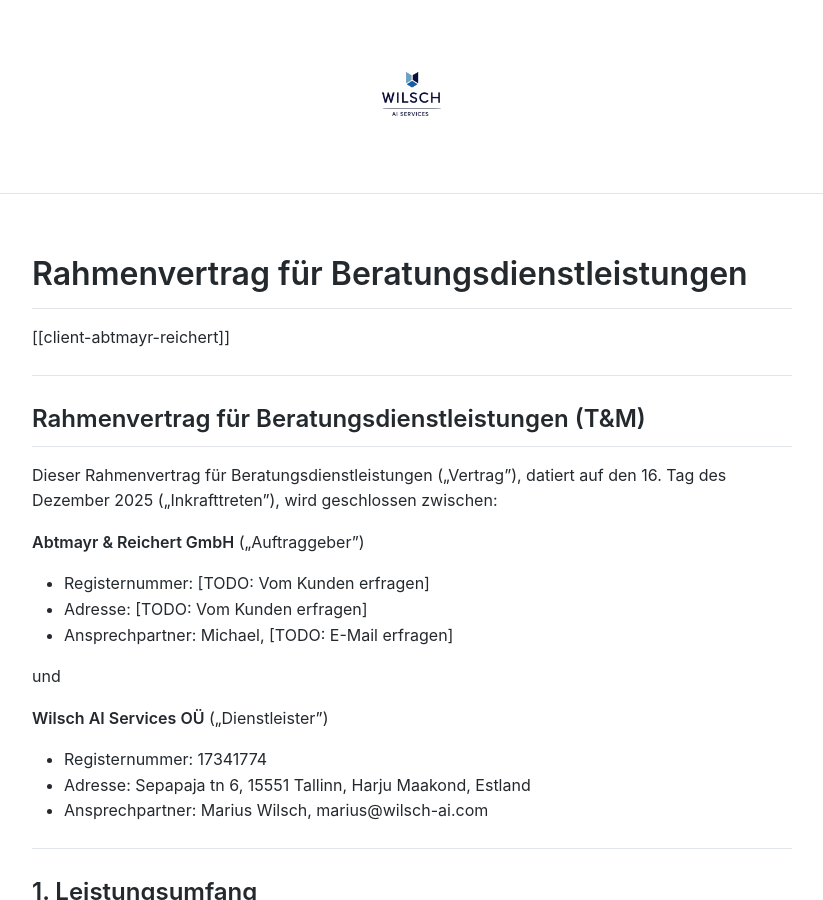
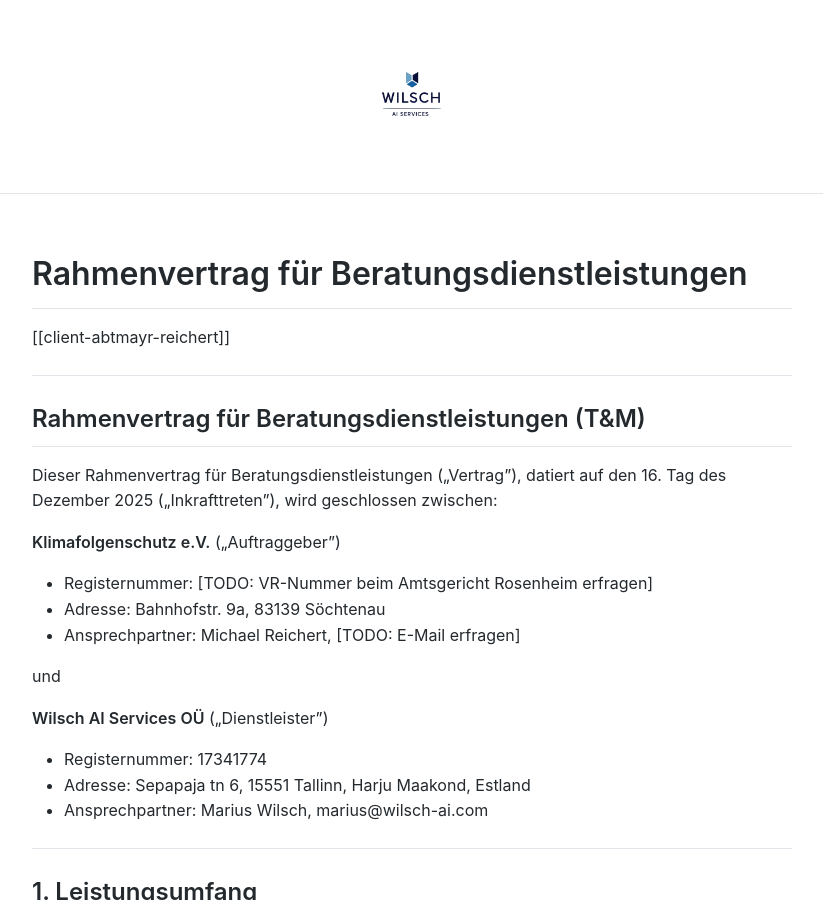
Before and after one commit to MariusWilsch/public-wilsch-ai-pages, a Jekyll site: the page built from project/abtmayr-reichert/rahmenvertrag-tm-2025-12-16.md, in a window 1280 px wide and 900 px high. Shown: the whole window, without its empty margins (228-1051 px from the left). Built offline with Jekyll 4.4.1, drawn with Linux system fonts in a browser that asks for light colours; our own code applies the rules of GitHub Pages for plain Markdown files.

Commit message:
Sync from hippocampus 2025-12-19

```diff
--- a/project/abtmayr-reichert/rahmenvertrag-tm-2025-12-16.md
+++ b/project/abtmayr-reichert/rahmenvertrag-tm-2025-12-16.md
@@ -11,10 +11,10 @@ publish: true
 
 Dieser Rahmenvertrag für Beratungsdienstleistungen („Vertrag"), datiert auf den 16. Tag des Dezember 2025 („Inkrafttreten"), wird geschlossen zwischen:
 
-**Abtmayr & Reichert GmbH** („Auftraggeber")
-- Registernummer: [TODO: Vom Kunden erfragen]
-- Adresse: [TODO: Vom Kunden erfragen]
-- Ansprechpartner: Michael, [TODO: E-Mail erfragen]
+**Klimafolgenschutz e.V.** („Auftraggeber")
+- Registernummer: [TODO: VR-Nummer beim Amtsgericht Rosenheim erfragen]
+- Adresse: Bahnhofstr. 9a, 83139 Söchtenau
+- Ansprechpartner: Michael Reichert, [TODO: E-Mail erfragen]
 
 und
 
```
